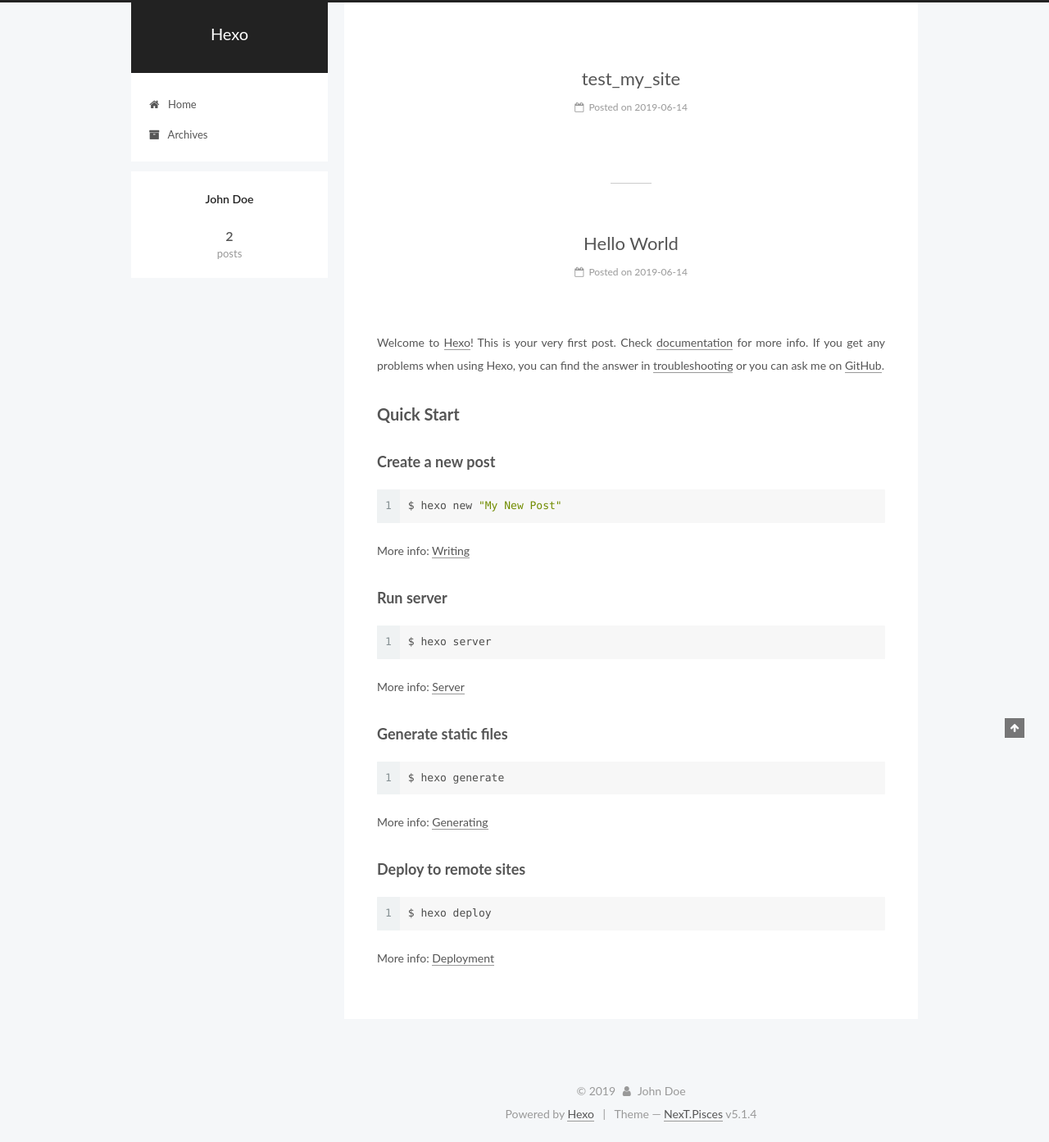
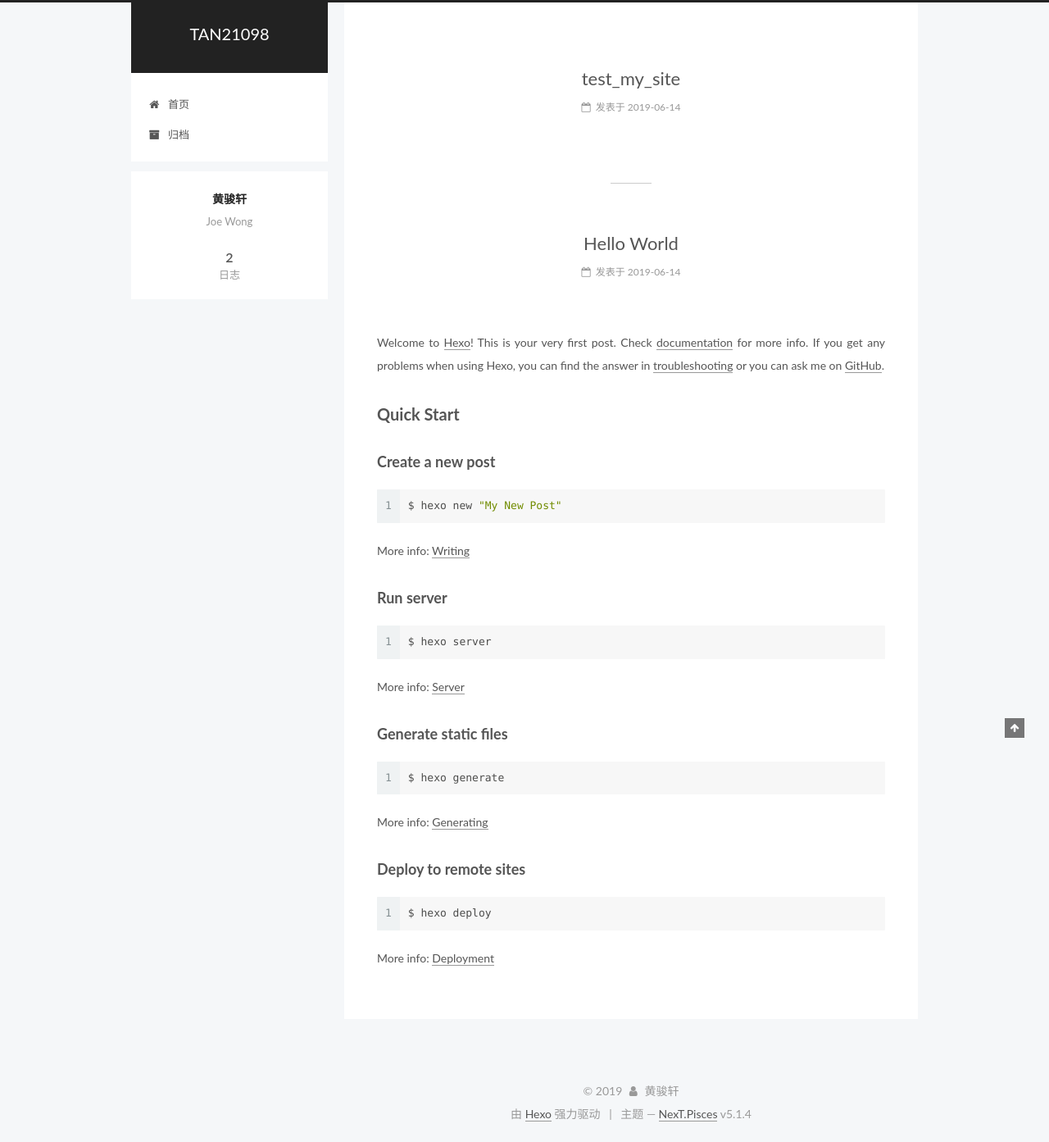
Before and after one commit to FishJoeWong/FishJoe.github.io, a plain HTML site: page index.html in a window 1280 px wide. Shown: the whole page at 82% size. Drawn offline with Linux system fonts and the light colour scheme.

Commit message:
Site updated: 2019-06-14 19:24:58

```diff
--- a/css/main.css
+++ b/css/main.css
@@ -1823,7 +1823,7 @@
   width: 4px;
   height: 4px;
   border-radius: 50%;
-  background: #2afff0;
+  background: #6f73ff;
 }
 .links-of-blogroll {
   font-size: 13px;
--- a/index.html
+++ b/index.html
@@ -5,7 +5,7 @@
 
 
 
-<html class="theme-next pisces use-motion" lang>
+<html class="theme-next pisces use-motion" lang="zh-Hans">
 <head><meta name="generator" content="Hexo 3.8.0">
   <meta charset="UTF-8">
 <meta http-equiv="X-UA-Compatible" content="IE=edge">
@@ -79,13 +79,17 @@
 
 
 
+<meta name="description" content="Joe Wong">
+<meta name="keywords" content="记录学习的博客">
 <meta property="og:type" content="website">
-<meta property="og:title" content="Hexo">
+<meta property="og:title" content="TAN21098">
 <meta property="og:url" content="http://yoursite.com/index.html">
-<meta property="og:site_name" content="Hexo">
-<meta property="og:locale" content="default">
+<meta property="og:site_name" content="TAN21098">
+<meta property="og:description" content="Joe Wong">
+<meta property="og:locale" content="zh-Hans">
 <meta name="twitter:card" content="summary">
-<meta name="twitter:title" content="Hexo">
+<meta name="twitter:title" content="TAN21098">
+<meta name="twitter:description" content="Joe Wong">
 
 
 
@@ -101,7 +105,7 @@
     motion: {"enable":true,"async":false,"transition":{"post_block":"fadeIn","post_header":"slideDownIn","post_body":"slideDownIn","coll_header":"slideLeftIn","sidebar":"slideUpIn"}},
     duoshuo: {
       userId: '0',
-      author: 'Author'
+      author: '博主'
     },
     algolia: {
       applicationID: '',
@@ -121,7 +125,7 @@
 
 
 
-  <title>Hexo</title>
+  <title>TAN21098</title>
 
 
 
@@ -133,7 +137,7 @@
 
 </head>
 
-<body itemscope itemtype="http://schema.org/WebPage" lang="default">
+<body itemscope itemtype="http://schema.org/WebPage" lang="zh-Hans">
 
 
 
@@ -152,7 +156,7 @@
     <div class="custom-logo-site-title">
       <a href="/" class="brand" rel="start">
         <span class="logo-line-before"><i></i></span>
-        <span class="site-title">Hexo</span>
+        <span class="site-title">TAN21098</span>
         <span class="logo-line-after"><i></i></span>
       </a>
     </div>
@@ -182,7 +186,7 @@
 
               <i class="menu-item-icon fa fa-fw fa-home"></i> <br>
 
-            Home
+            首页
           </a>
         </li>
 
@@ -192,7 +196,7 @@
 
               <i class="menu-item-icon fa fa-fw fa-archive"></i> <br>
 
-            Archives
+            归档
           </a>
         </li>
 
@@ -232,13 +236,13 @@
     <link itemprop="mainEntityOfPage" href="http://yoursite.com/2019/06/14/test-my-site/">
 
     <span hidden itemprop="author" itemscope itemtype="http://schema.org/Person">
-      <meta itemprop="name" content="John Doe">
+      <meta itemprop="name" content="黄骏轩">
       <meta itemprop="description" content>
       <meta itemprop="image" content="/images/avatar.gif">
     </span>
 
     <span hidden itemprop="publisher" itemscope itemtype="http://schema.org/Organization">
-      <meta itemprop="name" content="Hexo">
+      <meta itemprop="name" content="TAN21098">
     </span>
 
 
@@ -258,9 +262,9 @@
                 <i class="fa fa-calendar-o"></i>
               </span>
 
-                <span class="post-meta-item-text">Posted on</span>
+                <span class="post-meta-item-text">发表于</span>
 
-              <time title="Post created" itemprop="dateCreated datePublished" datetime="2019-06-14T10:48:55+08:00">
+              <time title="创建于" itemprop="dateCreated datePublished" datetime="2019-06-14T10:48:55+08:00">
                 2019-06-14
               </time>
 
@@ -351,13 +355,13 @@
     <link itemprop="mainEntityOfPage" href="http://yoursite.com/2019/06/14/hello-world/">
 
     <span hidden itemprop="author" itemscope itemtype="http://schema.org/Person">
-      <meta itemprop="name" content="John Doe">
+      <meta itemprop="name" content="黄骏轩">
       <meta itemprop="description" content>
       <meta itemprop="image" content="/images/avatar.gif">
     </span>
 
     <span hidden itemprop="publisher" itemscope itemtype="http://schema.org/Organization">
-      <meta itemprop="name" content="Hexo">
+      <meta itemprop="name" content="TAN21098">
     </span>
 
 
@@ -377,9 +381,9 @@
                 <i class="fa fa-calendar-o"></i>
               </span>
 
-                <span class="post-meta-item-text">Posted on</span>
+                <span class="post-meta-item-text">发表于</span>
 
-              <time title="Post created" itemprop="dateCreated datePublished" datetime="2019-06-14T10:35:36+08:00">
+              <time title="创建于" itemprop="dateCreated datePublished" datetime="2019-06-14T10:35:36+08:00">
                 2019-06-14
               </time>
 
@@ -502,8 +506,8 @@
         <div class="site-overview">
           <div class="site-author motion-element" itemprop="author" itemscope itemtype="http://schema.org/Person">
 
-              <p class="site-author-name" itemprop="name">John Doe</p>
-              <p class="site-description motion-element" itemprop="description"></p>
+              <p class="site-author-name" itemprop="name">黄骏轩</p>
+              <p class="site-description motion-element" itemprop="description">Joe Wong</p>
           </div>
 
           <nav class="site-state motion-element">
@@ -514,7 +518,7 @@
                 <a href="/archives/">
 
                   <span class="site-state-item-count">2</span>
-                  <span class="site-state-item-name">posts</span>
+                  <span class="site-state-item-name">日志</span>
                 </a>
               </div>
 
@@ -558,13 +562,13 @@
   <span class="with-love">
     <i class="fa fa-user"></i>
   </span>
-  <span class="author" itemprop="copyrightHolder">John Doe</span>
+  <span class="author" itemprop="copyrightHolder">黄骏轩</span>
 
 
 </div>
 
 
-  <div class="powered-by">Powered by <a class="theme-link" target="_blank" href="https://hexo.io">Hexo</a></div>
+  <div class="powered-by">由 <a class="theme-link" target="_blank" href="https://hexo.io">Hexo</a> 强力驱动</div>
 
 
 
@@ -572,7 +576,7 @@
 
 
 
-  <div class="theme-info">Theme &mdash; <a class="theme-link" target="_blank" href="https://github.com/iissnan/hexo-theme-next">NexT.Pisces</a> v5.1.4</div>
+  <div class="theme-info">主题 &mdash; <a class="theme-link" target="_blank" href="https://github.com/iissnan/hexo-theme-next">NexT.Pisces</a> v5.1.4</div>
 
 
 
```
Also changed, not shown: 2019/06/14/hello-world/index.html (+22 -21 lines), 2019/06/14/test-my-site/index.html (+23 -19 lines), archives/2019/06/index.html (+22 -18 lines), archives/2019/index.html (+22 -18 lines), archives/index.html (+22 -18 lines).
